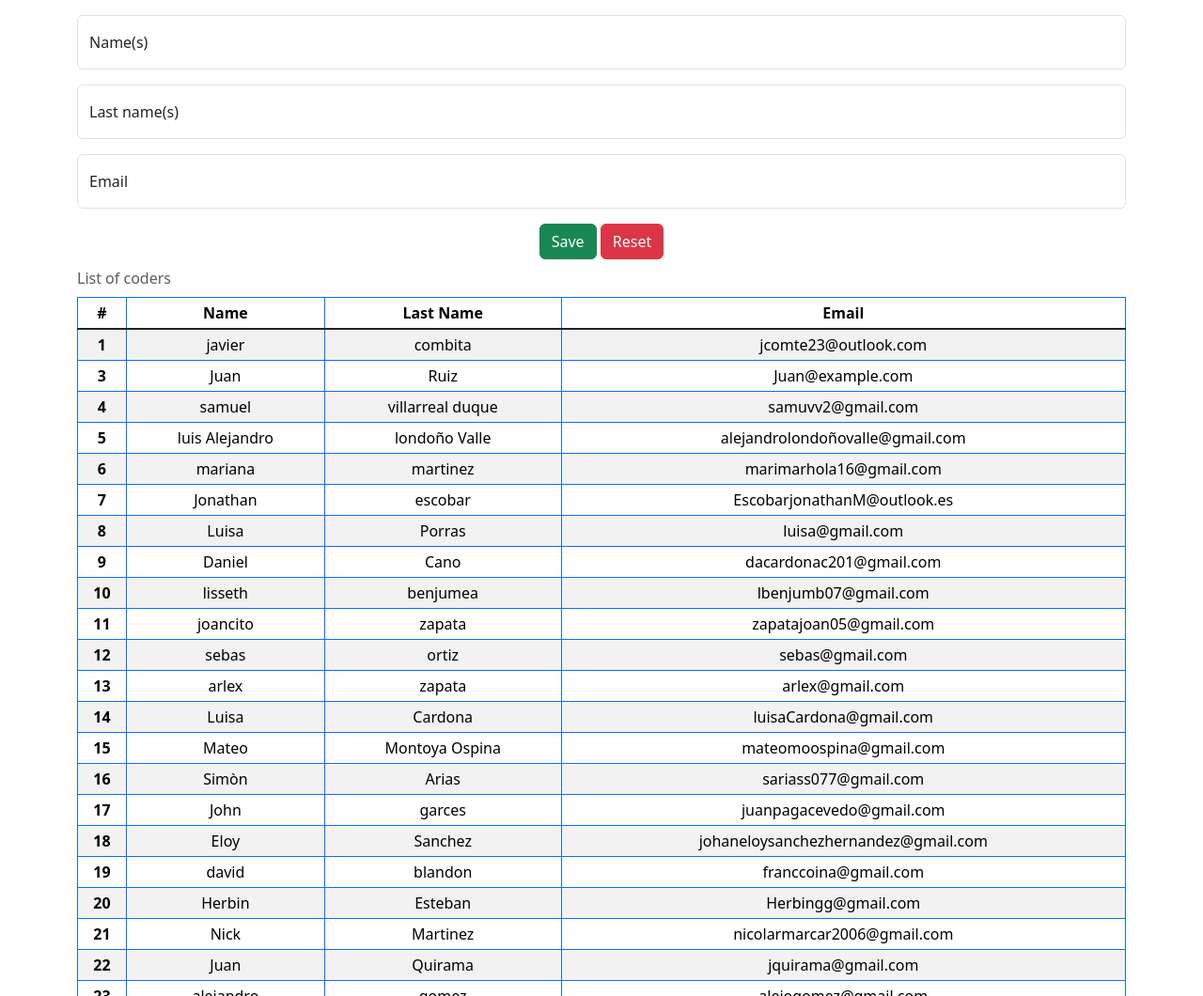
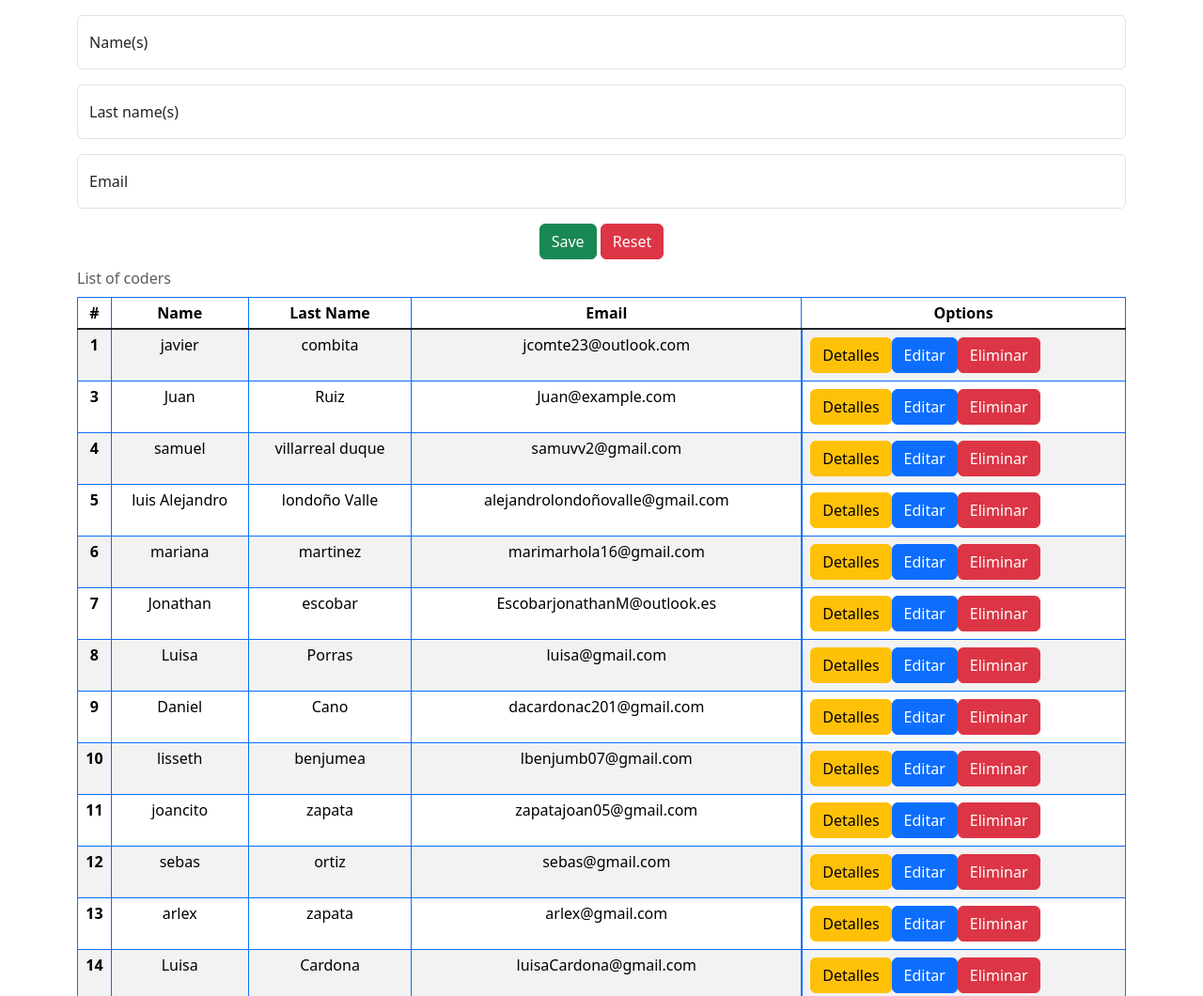
Before and after one commit to JoanZapata05/crud, a website built with Vite: page index.html in a window 1280 px wide. Shown: the top 1060 px of the page at 94% size. Built offline with nearby package versions, Linux system fonts and the light colour scheme.

Commit message:
feat : creacion de eliminar y agregar

```diff
--- a/index.html
+++ b/index.html
@@ -42,6 +42,8 @@
           <th scope="col">Name</th>
           <th scope="col">Last Name</th>
           <th scope="col">Email</th>
+          <th scope="col">Options</th>
+
         </tr>
       </thead>
       <tbody class="table-group-divider"></tbody>
--- a/src/js/operations.js
+++ b/src/js/operations.js
@@ -7,6 +7,11 @@ export function listWithInnerHtml(coders, tbody) {
             <td contenteditable="true">${coder.name}</td>
             <td>${coder.lastName}</td>
             <td>${coder.email}</td>
+            <td class="d-flex p-2">
+              <button type="button" data="${coder.id}" class="btn btn-warning">Detalles</button>
+              <button type="button" data="${coder.id}" class="btn btn-primary">Editar</button>
+              <button type="button" data="${coder.id}" class="btn btn-danger">Eliminar</button>
+            </td>
           </tr>
     `
     });
```
